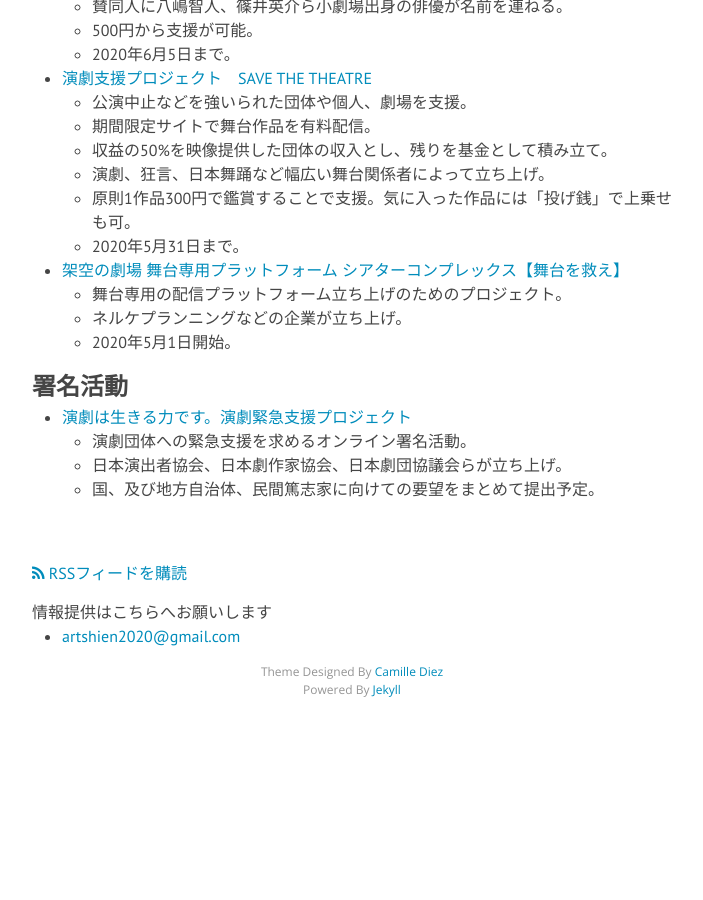
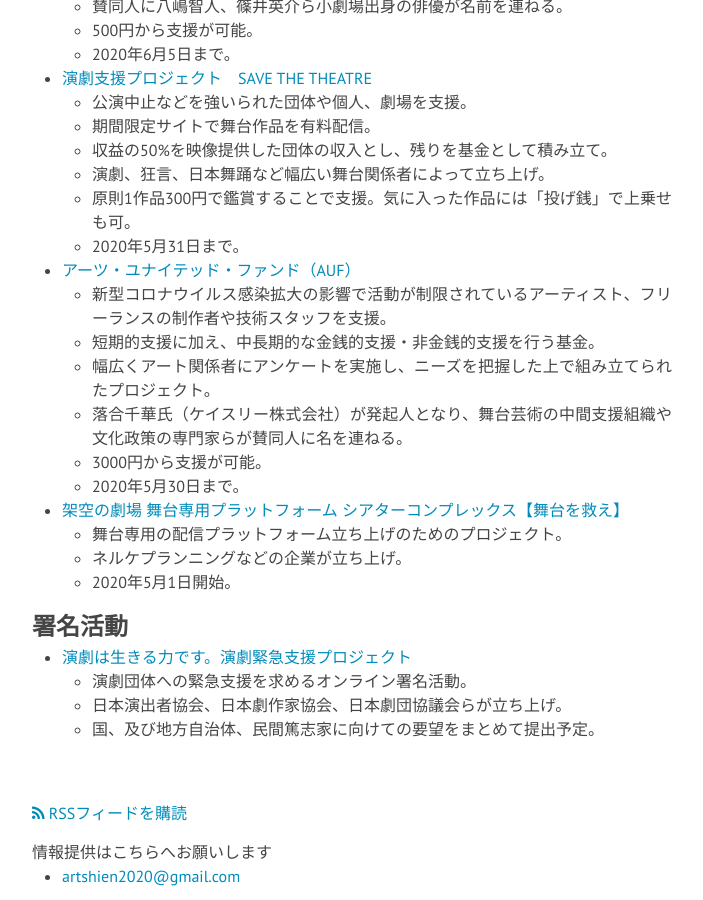
Before and after one commit to a-okuda/resources-for-artists, a Jekyll site: the page built from b_supporterts.md, in a window 1280 px wide and 900 px high, scrolled down 1320 px. Shown: the whole window, without its empty margins (288-991 px from the left). Built offline with Jekyll 4.4.1, drawn with Linux system fonts in a browser that asks for light colours; nearby versions of some CDN libraries; before the commit the page ends 2055 px from its top, so only the background shows below that.

Commit message:
Update b_supporterts.md

```diff
--- a/b_supporterts.md
+++ b/b_supporterts.md
@@ -39,6 +39,13 @@ permalink: /supporters/
 	* 演劇、狂言、日本舞踊など幅広い舞台関係者によって立ち上げ。
 	* 原則1作品300円で鑑賞することで支援。気に入った作品には「投げ銭」で上乗せも可。
 	* 2020年5月31日まで。
+* [アーツ・ユナイテッド・ファンド（AUF）](https://camp-fire.jp/projects/view/271390)
+	* 新型コロナウイルス感染拡大の影響で活動が制限されているアーティスト、フリーランスの制作者や技術スタッフを支援。
+	* 短期的支援に加え、中長期的な金銭的支援・非金銭的支援を行う基金。
+	* 幅広くアート関係者にアンケートを実施し、ニーズを把握した上で組み立てられたプロジェクト。
+	* 落合千華氏（ケイスリー株式会社）が発起人となり、舞台芸術の中間支援組織や文化政策の専門家らが賛同人に名を連ねる。
+	* 3000円から支援が可能。
+	* 2020年5月30日まで。
 
 * [架空の劇場 舞台専用プラットフォーム シアターコンプレックス【舞台を救え】](https://fanbeats.jp/collaboration/theater-complex?fbclid=IwAR2KNbt9_qxnTFcao3aFwdXdlXF8kgTEV4T9oFYXd2rWc6v5hB3S5cSbeuA)
 	* 舞台専用の配信プラットフォーム立ち上げのためのプロジェクト。
```
